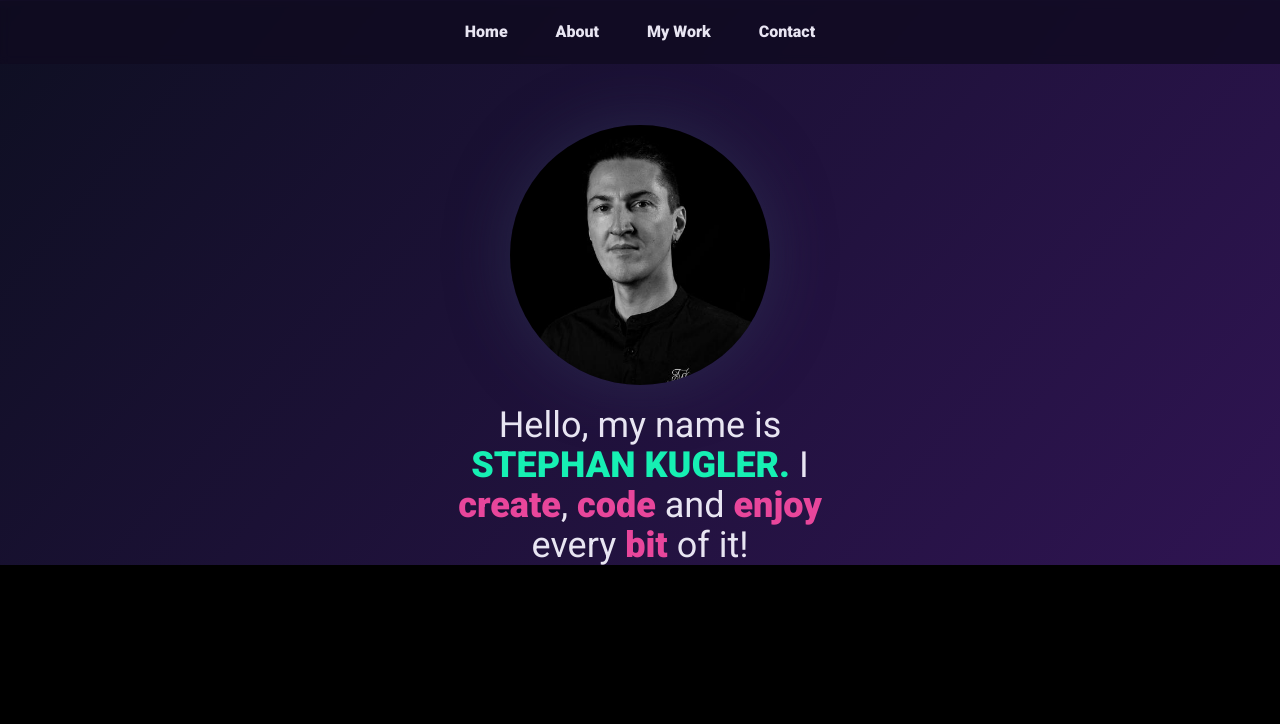
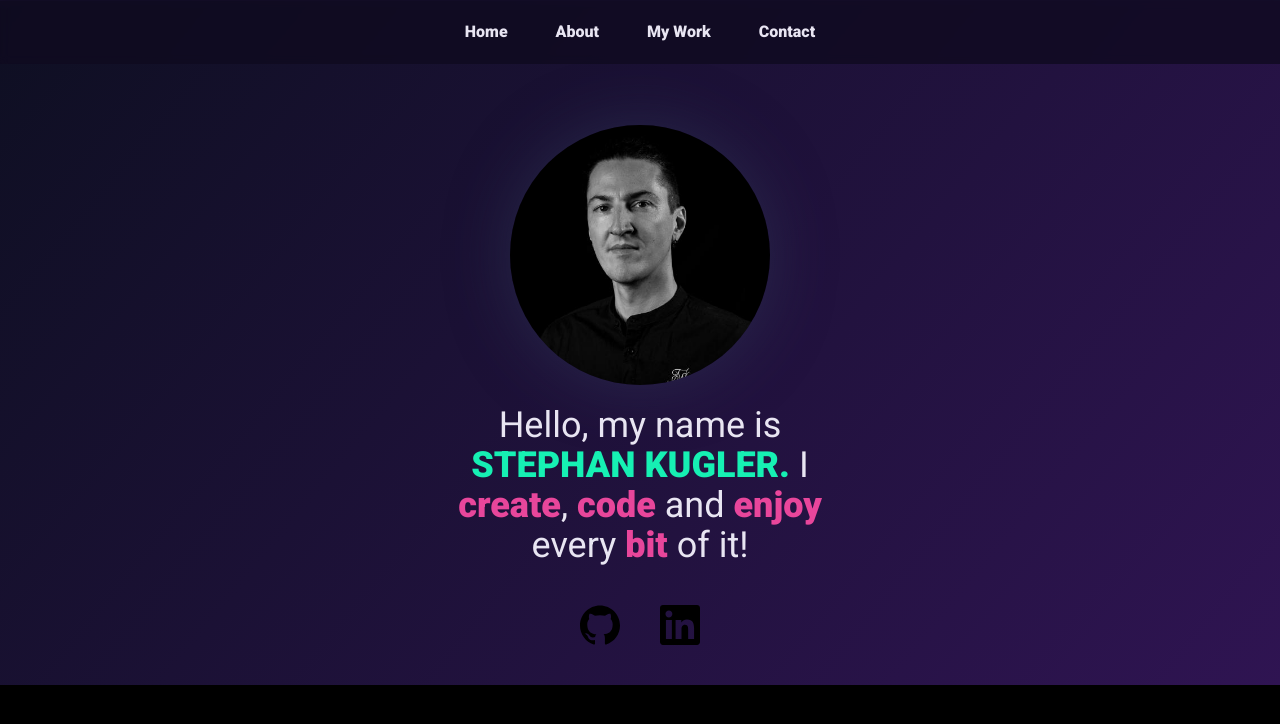
Before and after one commit to stekug/stephankugler-personal-portfolio, a Next.js app: page / in a window 1280 px wide. Shown: the top 724 px of the page. Built offline with nearby package versions, Linux system fonts and the light colour scheme.

Commit message:
add social svgs

```diff
--- a/app/_components/ProfileText.tsx
+++ b/app/_components/ProfileText.tsx
@@ -1,5 +1,11 @@
+import Image from 'next/image';
+import Link from 'next/link';
+import githubSocial from '@/public/github.svg';
+import linkedInSocial from '@/public/linkedin.svg';
+
 export default function ProfileText() {
   return (
+    <div>
       <p className="max-w-md text-4xl text-center font-normal px-3">
         Hello, my name is{' '}
         <span className="font-black text-accentGreen-1 uppercase">
@@ -10,5 +16,28 @@ export default function ProfileText() {
         <span className="font-black text-accentPink-1">enjoy</span> every{' '}
         <span className="font-black text-accentPink-1">bit</span> of it!
       </p>
+      <div className="flex justify-center gap-10 py-10">
+        <Link href="https://github.com/stekug" target="_blank">
+          <Image
+            src={githubSocial}
+            alt="Github logo"
+            width={40}
+            height={40}
+            className="fill-slate-50"
+          />
+        </Link>
+        <Link
+          href="https://www.linkedin.com/in/stephan-kugler-149163115/"
+          target="_blank"
+        >
+          <Image
+            src={linkedInSocial}
+            alt="LinkedIn logo"
+            width={40}
+            height={40}
+          />
+        </Link>
+      </div>
+    </div>
   );
 }
```
Also changed, not shown: public/github.svg (added), public/linkedin.svg (added). Lines whose indentation alone changed are shown as unchanged.
